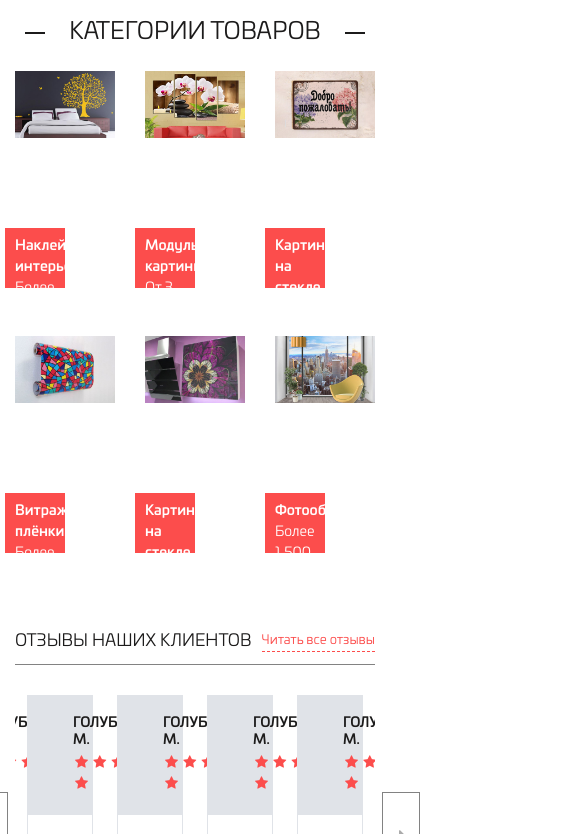
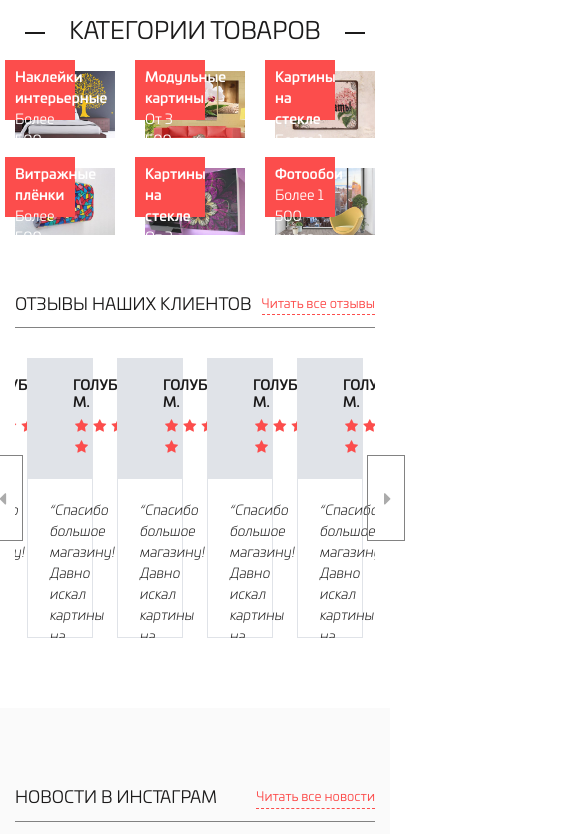
Before and after one commit to Khrystyna2/stickers, a plain HTML site: page index.html in a window 390 px wide. Shown: the part 405-1239 px from the top of the page, 585 px wide, since content can reach past the window. Drawn offline with Linux system fonts and the light colour scheme.

Commit message:
responsive for 1024px

```diff
--- a/css/main-style.css
+++ b/css/main-style.css
@@ -171,8 +171,8 @@ a:hover{
 }
 .top-slider-img .top-slider__desc{
     position: absolute;
-    top: 75px;
-    left: 100px;
+    top: 14%;
+    left: 10%;
     color: #fff;
     font-size: 14px;
 }
@@ -238,7 +238,7 @@ a:hover{
 }
 .category-dood__img{
     width: 100%;
-    height: 235px;
+    height: auto;
     position: relative;
     margin-bottom: 30px;
     display: block;
@@ -452,3 +452,25 @@ a:hover{
     height: 18px;
     margin-right: 18px;
 }
+
+
+@media only screen and (max-width: 1200px) {
+    .logo img {
+        margin-right: 10px;
+    }
+    .top-menu li a {
+        padding: 20px 27px;
+    }
+    .top-slider-img .top-slider__desc .top-slider__btn {
+        margin-top: 24px;
+    }
+    .category-dood__img .category-good__desc {
+        width: 70%;
+    }
+    .slick-next {
+        right: -30px;
+    }
+    .slick-prev {
+        left: -30px;
+    }
+}
--- a/index.html
+++ b/index.html
@@ -432,7 +432,7 @@
                         </ul>
                     </div>
                 </div>
-                <div class="col col-lg-2">
+                <div class="col col-lg-3">
                     <div class="footer-menu">
                         <h4>ДЛЯ ПОКУПАТЕЛЕЙ</h4>
                         <ul>
@@ -443,7 +443,7 @@
                         </ul>
                     </div>
                 </div>
-                <div class="col col-lg-3 offset-lg-1">
+                <div class="col col-lg-3">
                     <div class="footer-contacts">
                         <h4>КОНТАКТЫ</h4>
                         <ul>
--- a/js/main-js.js
+++ b/js/main-js.js
@@ -14,14 +14,44 @@ $(document).ready(function() {
         arrows: true,
         // autoplay: true,
         slidesToShow: 4,
-        slidesToScroll: 1
+        slidesToScroll: 1,
+        responsive: [
+            {
+              breakpoint: 1200,
+              settings: {
+                slidesToShow: 3,
+                slidesToScroll: 1
+              }
+            },
+            {
+              breakpoint: 480,
+              settings: {
+
+              }
+            }
+          ]
       });
       $('.slider-news').slick({
         infinite: true,
         arrows: true,
         // autoplay: true,
         slidesToShow: 4,
-        slidesToScroll: 1
+        slidesToScroll: 1,
+        responsive: [
+            {
+              breakpoint: 1200,
+              settings: {
+                slidesToShow: 3,
+                slidesToScroll: 1
+              }
+            },
+            {
+              breakpoint: 480,
+              settings: {
+
+              }
+            }
+          ]
       });
 
 });
```
